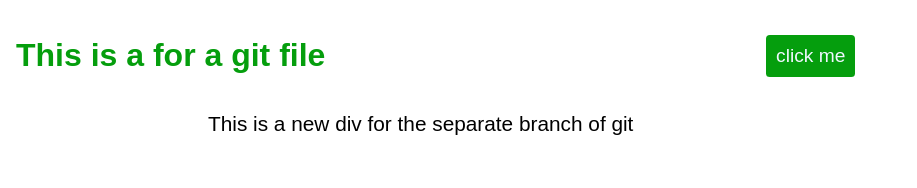
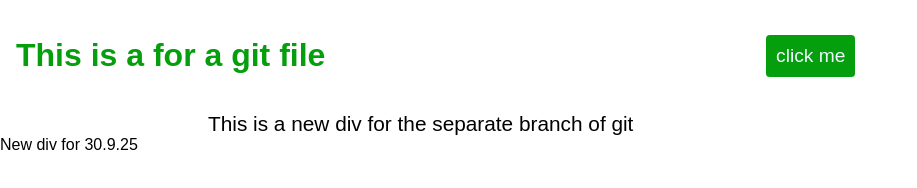
Before and after one commit to estiaspir/Louie, a plain HTML site: page index.html in a window 1280 px wide. Shown: the whole page, without its empty margins (0-917 px from the left). Drawn offline with Linux system fonts and the light colour scheme.

Commit message:
adding index.html  to remote repository

```diff
--- a/index.html
+++ b/index.html
@@ -15,6 +15,7 @@
     <div class="newdiv">
         This is a new div for the separate branch of git
     </div>
+    <div class="secondiv">New div for 30.9.25</div>
     <script src="app.js"> </script>
 
 </body>
```
